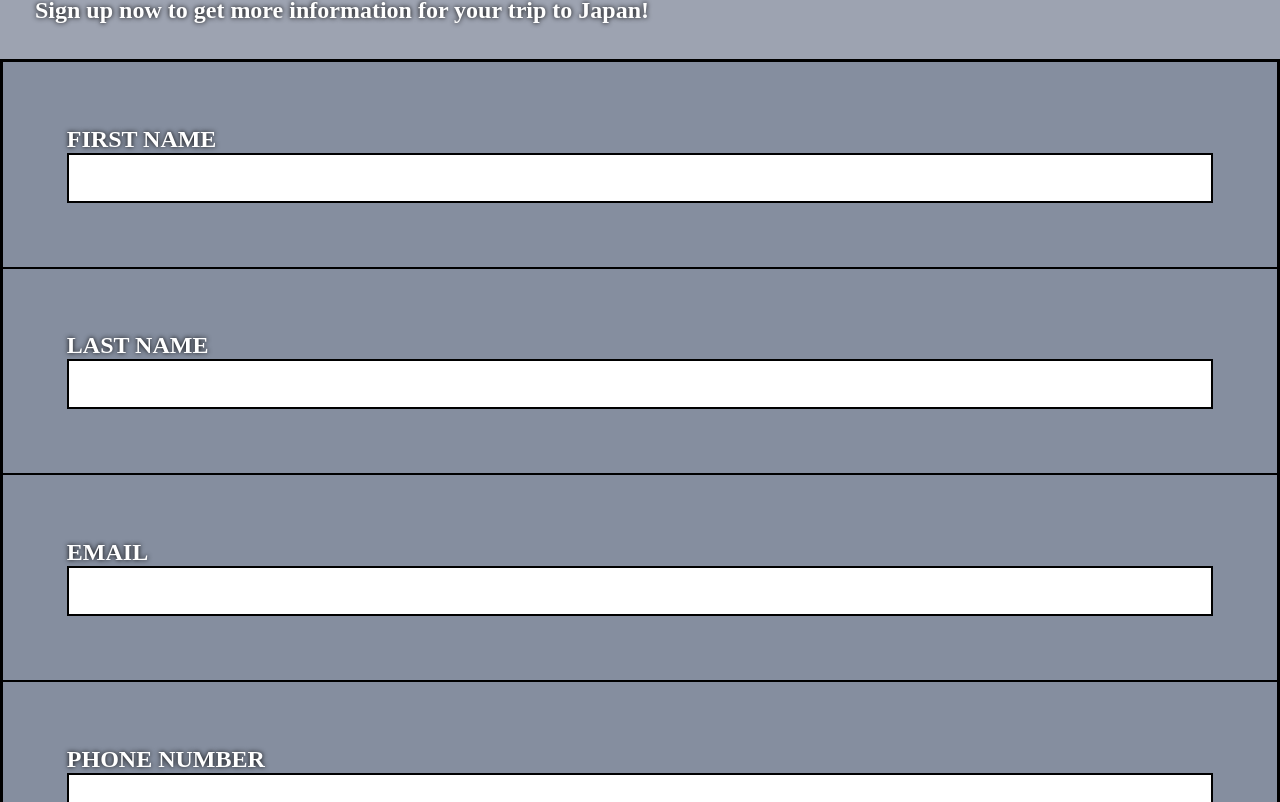
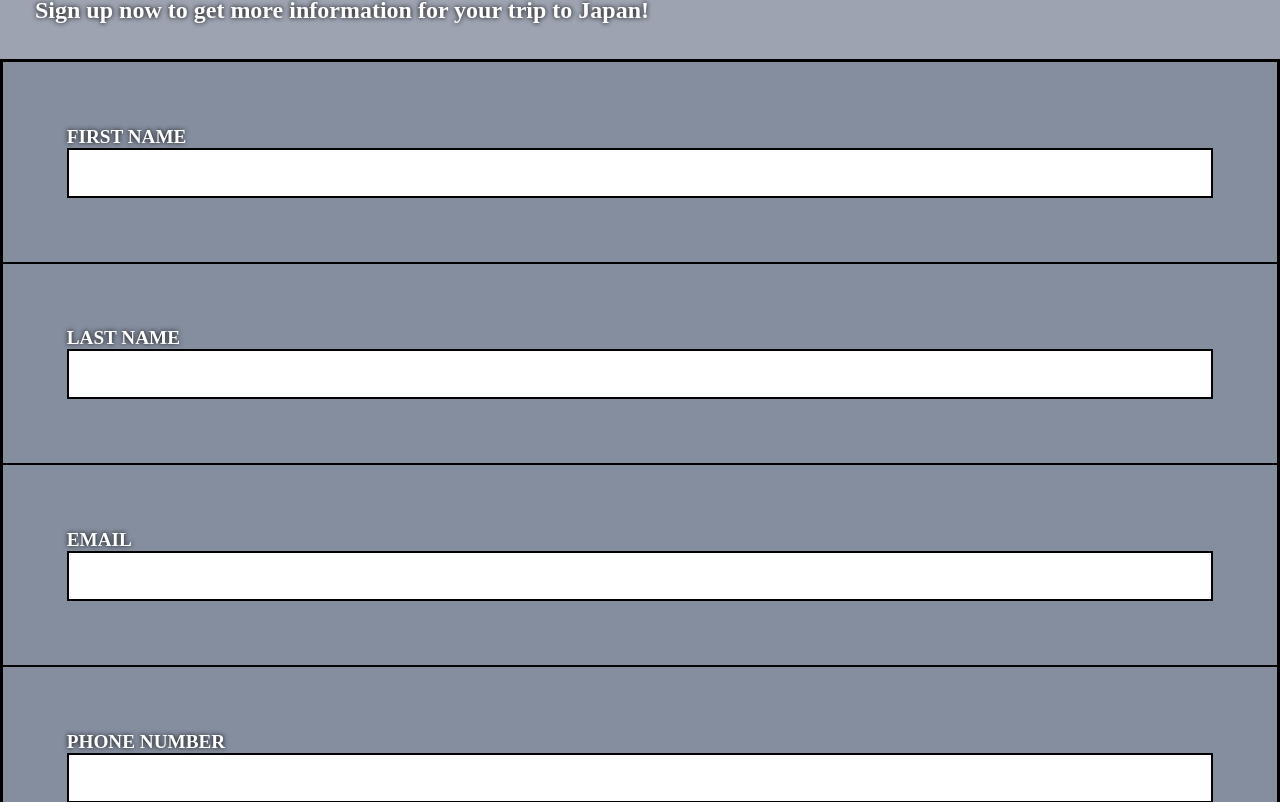
Before and after one commit to Claugm/Practice, a plain HTML site: page Sign-Up-Form/index.html in a window 1280 px wide. Shown: the part 838-1640 px from the top of the page. Drawn offline with Linux system fonts and the light colour scheme.

Commit message:
Changed form font size

```diff
--- a/Sign-Up-Form/styles.css
+++ b/Sign-Up-Form/styles.css
@@ -110,7 +110,7 @@ form {
 }
 
 label {
-  font-size: 1em;
+  font-size: 1.2rem;
   text-shadow: 0 0 5px black;
 }
 
```
